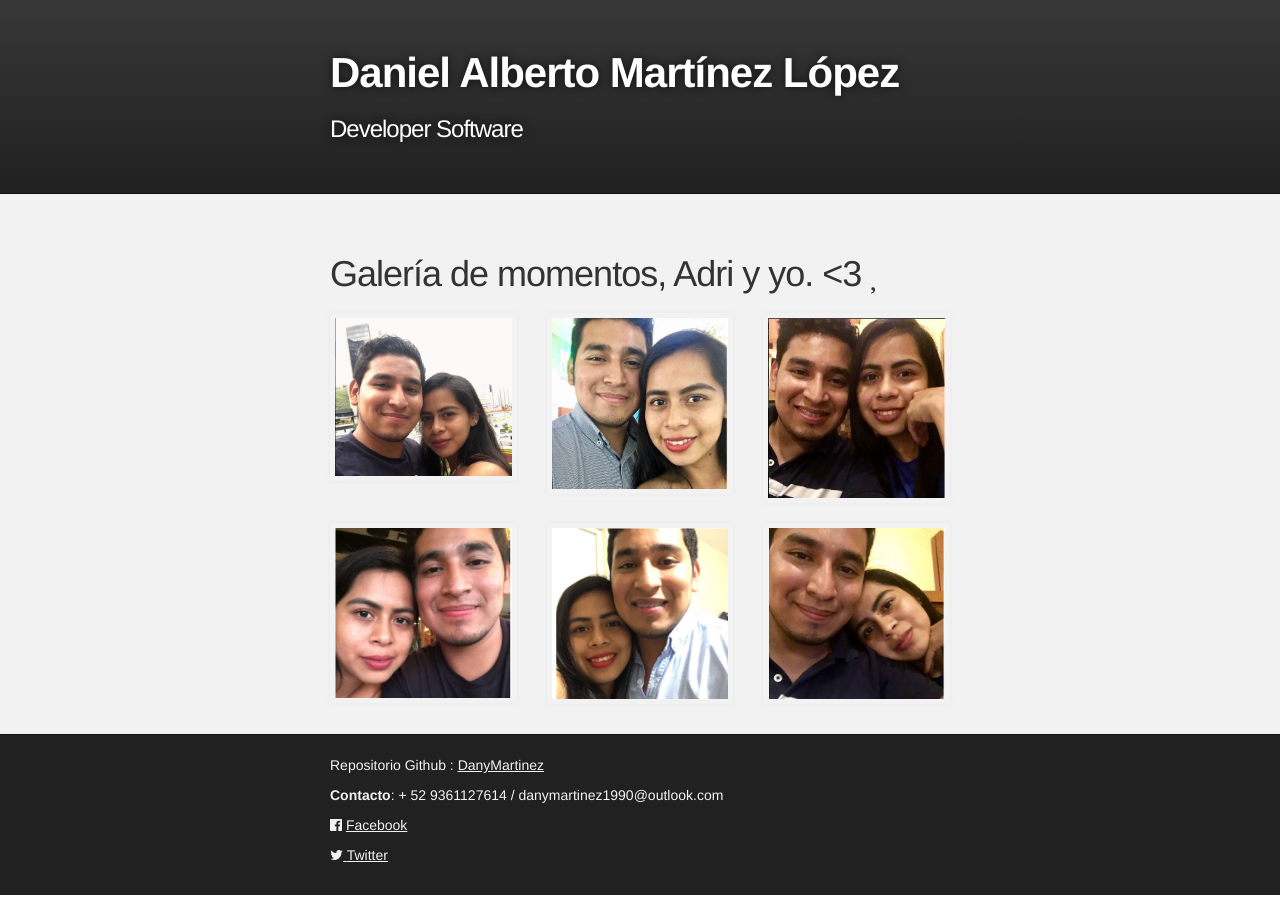
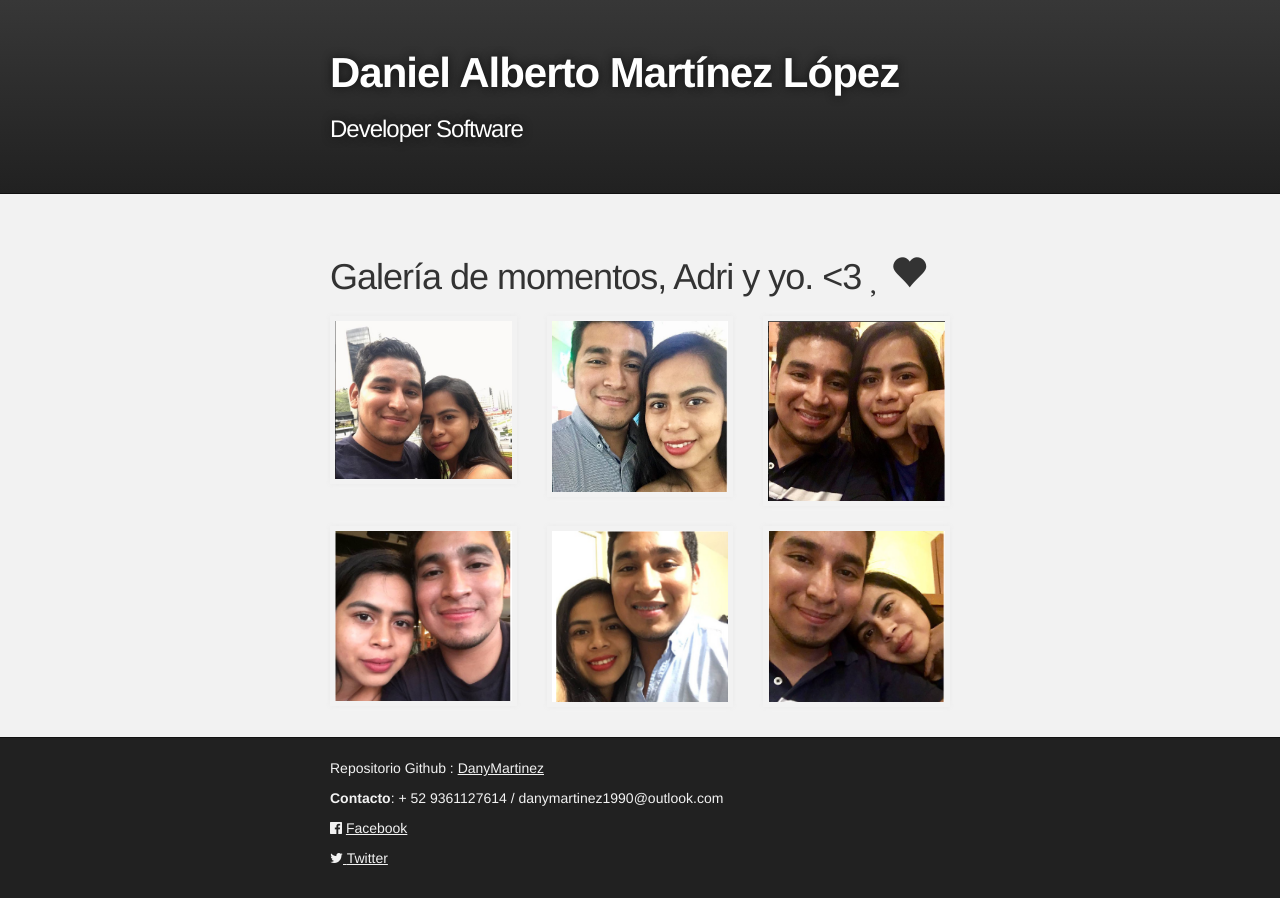
Before and after one commit to DanyMartinez/index, a Jekyll site: the page built from index.md, in a window 1280 px wide. Built offline with Jekyll 4.4.1, drawn with Linux system fonts in a browser that asks for light colours; nearby versions of some CDN libraries; our own code applies the rules of GitHub Pages for plain Markdown files.

Commit message:
Update index.md

```diff
--- a/index.md
+++ b/index.md
@@ -6,7 +6,7 @@
  <link href="https://maxcdn.bootstrapcdn.com/font-awesome/4.1.0/css/font-awesome.min.css" rel="stylesheet">
         <div class="row">
         <div class="gallery col-lg-12 col-md-12 col-sm-12 col-xs-12">
-            <h1 class="gallery-title">Galería de momentos, Adri y yo. <3 <i class="fas fa-heart"></i></h1>
+            <h1 class="gallery-title">Galería de momentos, Adri y yo. <3 <i class="fas fa-heart"></i> <span class="glyphicon glyphicon-heart"></span></h1>
         </div>
         <br/>
             <div class="gallery_product col-lg-4 col-md-4 col-sm-4 col-xs-6 filter hdpe">
```
